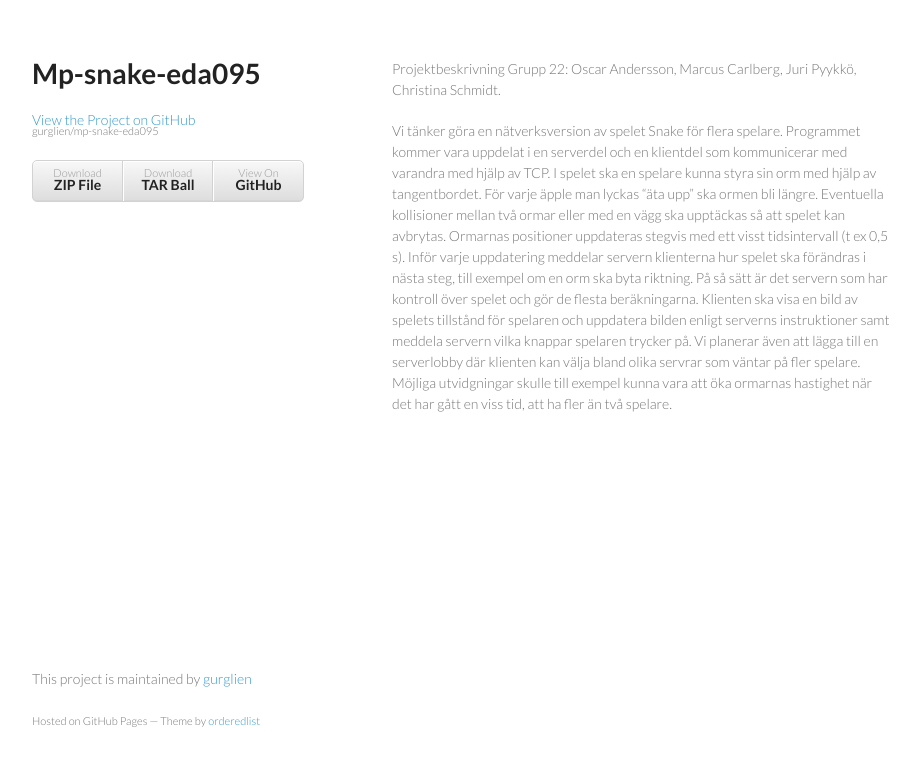
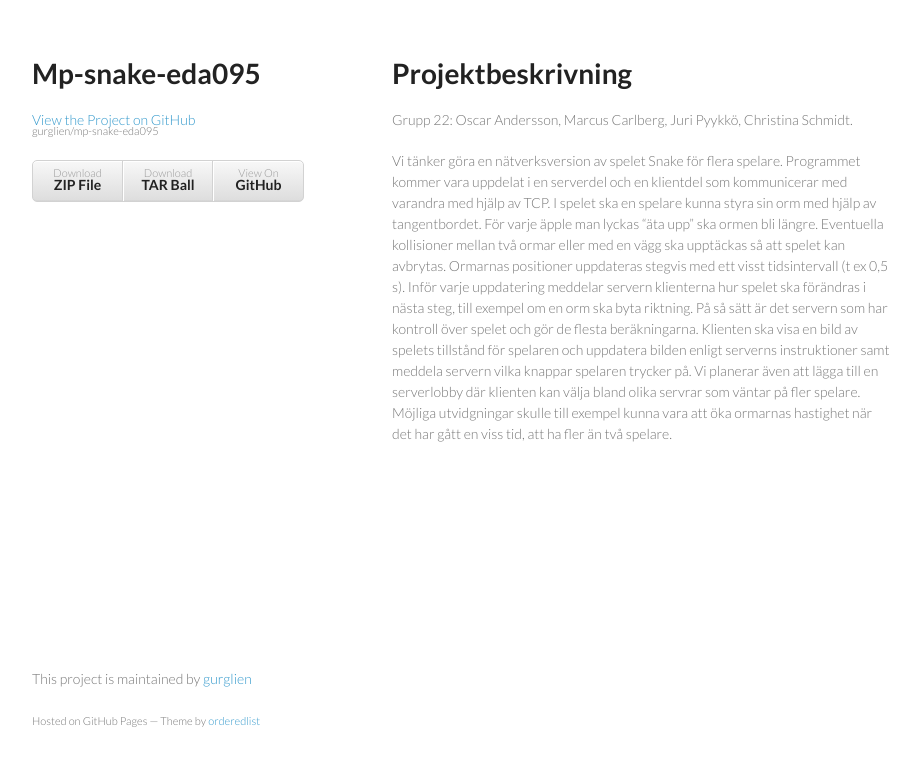
Before and after one commit to gurglien/mp-snake-eda095, a plain HTML site: page index.html in a window 1280 px wide. Shown: the whole page, without its empty margins (178-1098 px from the left). Drawn offline with Linux system fonts and the light colour scheme.

Commit message:
Create gh-pages branch via GitHub

```diff
--- a/index.html
+++ b/index.html
@@ -28,8 +28,9 @@
         </ul>
       </header>
       <section>
-        <p>Projektbeskrivning
-Grupp 22: Oscar Andersson, Marcus Carlberg, Juri Pyykkö, Christina Schmidt. </p>
+        <h1>Projektbeskrivning</h1>
+
+<p>Grupp 22: Oscar Andersson, Marcus Carlberg, Juri Pyykkö, Christina Schmidt. </p>
 
 <p>Vi tänker göra en nätverksversion av spelet Snake för flera spelare. Programmet kommer vara uppdelat i en serverdel och en klientdel som kommunicerar med varandra med hjälp av TCP. I spelet ska en spelare kunna styra sin orm med hjälp av tangentbordet. För varje äpple man lyckas “äta upp” ska ormen bli längre. Eventuella kollisioner mellan två ormar eller med en vägg ska upptäckas så att spelet kan avbrytas. Ormarnas positioner uppdateras stegvis med ett visst tidsintervall (t ex 0,5 s). Inför varje uppdatering meddelar servern klienterna hur spelet ska förändras i nästa steg, till exempel om en orm ska byta riktning. På så sätt är det servern som har kontroll över spelet och gör de flesta beräkningarna. Klienten ska visa en bild av spelets tillstånd för spelaren och uppdatera bilden enligt serverns instruktioner samt meddela servern vilka knappar spelaren trycker på. Vi planerar även att lägga till en serverlobby där klienten kan välja bland olika servrar som väntar på fler spelare.
 Möjliga utvidgningar skulle till exempel kunna vara att öka ormarnas hastighet när det har gått en viss tid, att ha fler än två spelare.</p>
--- a/params.json
+++ b/params.json
@@ -1 +1 @@
-{"name":"Mp-snake-eda095","tagline":"","body":"Projektbeskrivning\r\nGrupp 22: Oscar Andersson, Marcus Carlberg, Juri Pyykkö, Christina Schmidt. \r\n\r\nVi tänker göra en nätverksversion av spelet Snake för flera spelare. Programmet kommer vara uppdelat i en serverdel och en klientdel som kommunicerar med varandra med hjälp av TCP. I spelet ska en spelare kunna styra sin orm med hjälp av tangentbordet. För varje äpple man lyckas “äta upp” ska ormen bli längre. Eventuella kollisioner mellan två ormar eller med en vägg ska upptäckas så att spelet kan avbrytas. Ormarnas positioner uppdateras stegvis med ett visst tidsintervall (t ex 0,5 s). Inför varje uppdatering meddelar servern klienterna hur spelet ska förändras i nästa steg, till exempel om en orm ska byta riktning. På så sätt är det servern som har kontroll över spelet och gör de flesta beräkningarna. Klienten ska visa en bild av spelets tillstånd för spelaren och uppdatera bilden enligt serverns instruktioner samt meddela servern vilka knappar spelaren trycker på. Vi planerar även att lägga till en serverlobby där klienten kan välja bland olika servrar som väntar på fler spelare.\r\nMöjliga utvidgningar skulle till exempel kunna vara att öka ormarnas hastighet när det har gått en viss tid, att ha fler än två spelare.\r\n","google":"","note":"Don't delete this file! It's used internally to help with page regeneration."}
+{"name":"Mp-snake-eda095","tagline":"","body":"# Projektbeskrivning\r\n\r\nGrupp 22: Oscar Andersson, Marcus Carlberg, Juri Pyykkö, Christina Schmidt. \r\n\r\nVi tänker göra en nätverksversion av spelet Snake för flera spelare. Programmet kommer vara uppdelat i en serverdel och en klientdel som kommunicerar med varandra med hjälp av TCP. I spelet ska en spelare kunna styra sin orm med hjälp av tangentbordet. För varje äpple man lyckas “äta upp” ska ormen bli längre. Eventuella kollisioner mellan två ormar eller med en vägg ska upptäckas så att spelet kan avbrytas. Ormarnas positioner uppdateras stegvis med ett visst tidsintervall (t ex 0,5 s). Inför varje uppdatering meddelar servern klienterna hur spelet ska förändras i nästa steg, till exempel om en orm ska byta riktning. På så sätt är det servern som har kontroll över spelet och gör de flesta beräkningarna. Klienten ska visa en bild av spelets tillstånd för spelaren och uppdatera bilden enligt serverns instruktioner samt meddela servern vilka knappar spelaren trycker på. Vi planerar även att lägga till en serverlobby där klienten kan välja bland olika servrar som väntar på fler spelare.\r\nMöjliga utvidgningar skulle till exempel kunna vara att öka ormarnas hastighet när det har gått en viss tid, att ha fler än två spelare.\r\n","google":"","note":"Don't delete this file! It's used internally to help with page regeneration."}
```
